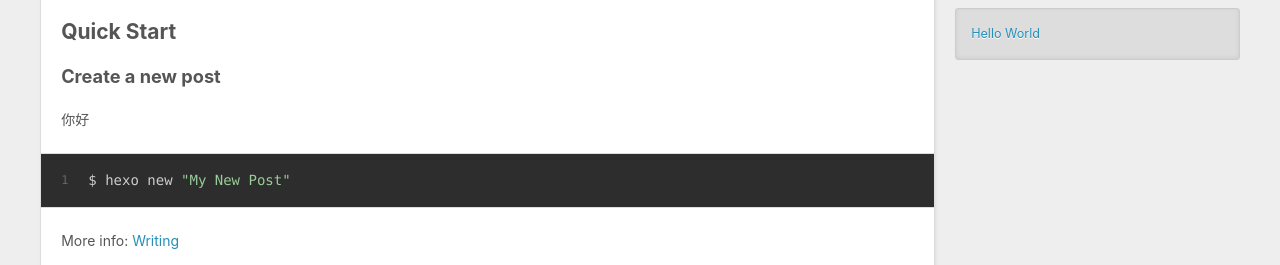
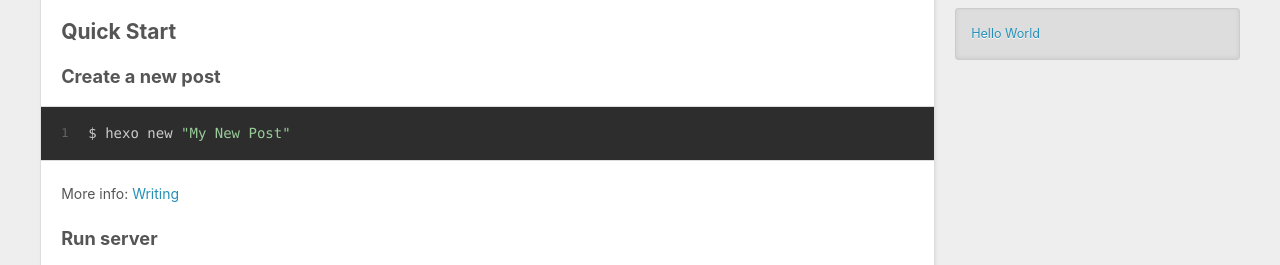
Before and after one commit to Tasselsr/Tasselsr.github.io, a plain HTML site: page 2024/07/04/hello-world/index.html in a window 1280 px wide. Shown: the part 501-766 px from the top of the page. Drawn offline with Linux system fonts and the light colour scheme.

Commit message:
Site updated: 2024-07-04 20:55:09

```diff
--- a/2024/07/04/hello-world/index.html
+++ b/2024/07/04/hello-world/index.html
@@ -14,7 +14,7 @@
 <meta property="og:description" content="Welcome to Hexo! This is your very first post. Check documentation for more info. If you get any problems when using Hexo, you can find the answer in troubleshooting or you can ask me on GitHub. Quick">
 <meta property="og:locale" content="en_US">
 <meta property="article:published_time" content="2024-07-04T09:29:18.768Z">
-<meta property="article:modified_time" content="2024-07-04T10:29:14.527Z">
+<meta property="article:modified_time" content="2024-07-04T12:54:48.308Z">
 <meta property="article:author" content="John Doe">
 <meta name="twitter:card" content="summary">
 
@@ -94,8 +94,7 @@
     <div class="e-content article-entry" itemprop="articleBody">
 
         <p>Welcome to <a target="_blank" rel="noopener" href="https://hexo.io/">Hexo</a>! This is your very first post. Check <a target="_blank" rel="noopener" href="https://hexo.io/docs/">documentation</a> for more info. If you get any problems when using Hexo, you can find the answer in <a target="_blank" rel="noopener" href="https://hexo.io/docs/troubleshooting.html">troubleshooting</a> or you can ask me on <a target="_blank" rel="noopener" href="https://github.com/hexojs/hexo/issues">GitHub</a>.</p>
-<h2 id="Quick-Start"><a href="#Quick-Start" class="headerlink" title="Quick Start"></a>Quick Start</h2><h3 id="Create-a-new-post"><a href="#Create-a-new-post" class="headerlink" title="Create a new post"></a>Create a new post</h3><p>你好</p>
-<figure class="highlight bash"><table><tr><td class="gutter"><pre><span class="line">1</span><br></pre></td><td class="code"><pre><span class="line">$ hexo new <span class="string">&quot;My New Post&quot;</span></span><br></pre></td></tr></table></figure>
+<h2 id="Quick-Start"><a href="#Quick-Start" class="headerlink" title="Quick Start"></a>Quick Start</h2><h3 id="Create-a-new-post"><a href="#Create-a-new-post" class="headerlink" title="Create a new post"></a>Create a new post</h3><figure class="highlight bash"><table><tr><td class="gutter"><pre><span class="line">1</span><br></pre></td><td class="code"><pre><span class="line">$ hexo new <span class="string">&quot;My New Post&quot;</span></span><br></pre></td></tr></table></figure>
 
 <p>More info: <a target="_blank" rel="noopener" href="https://hexo.io/docs/writing.html">Writing</a></p>
 <h3 id="Run-server"><a href="#Run-server" class="headerlink" title="Run server"></a>Run server</h3><figure class="highlight bash"><table><tr><td class="gutter"><pre><span class="line">1</span><br></pre></td><td class="code"><pre><span class="line">$ hexo server</span><br></pre></td></tr></table></figure>
```
Also changed, not shown: index.html (+1 -2 lines).
